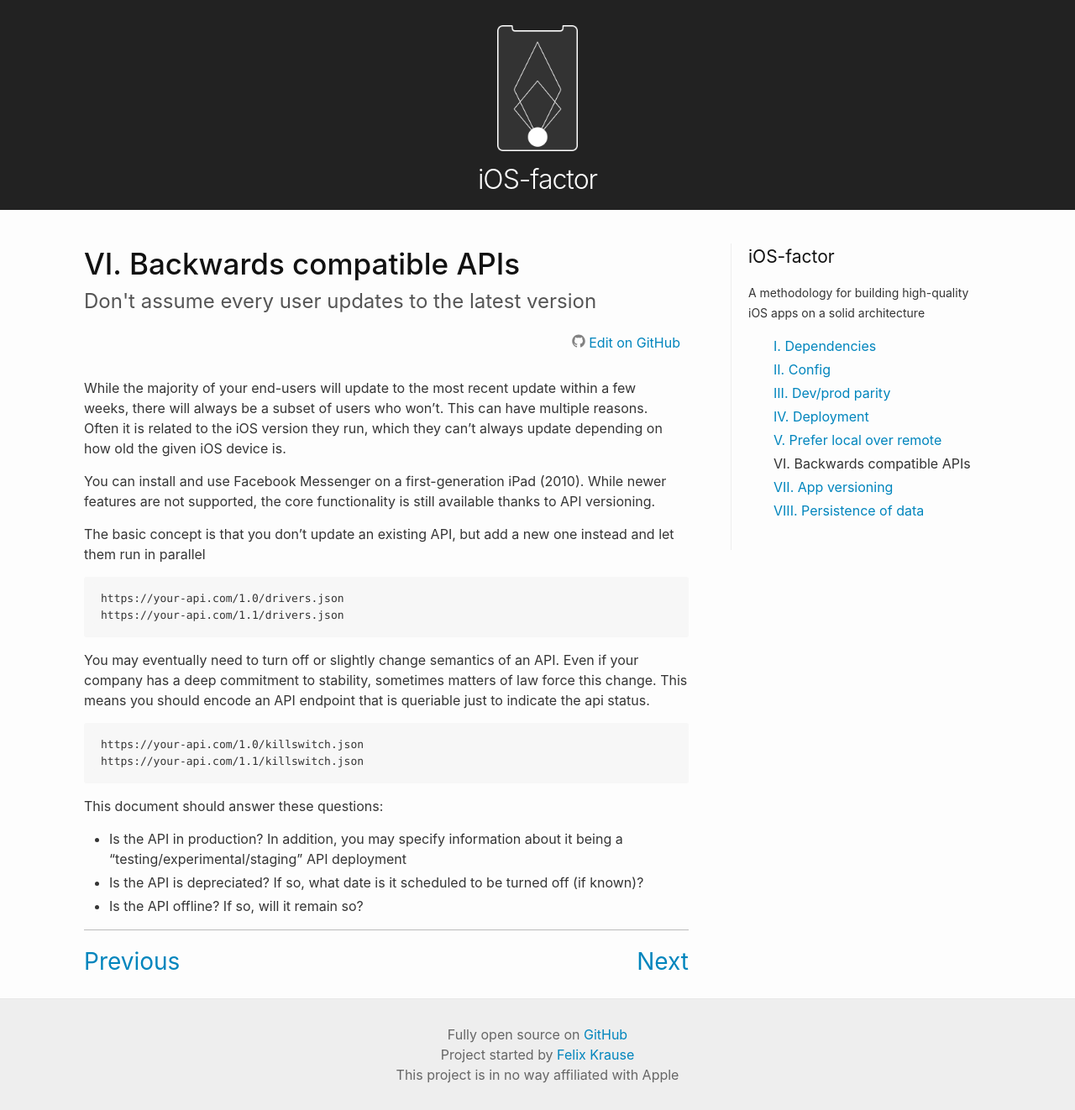
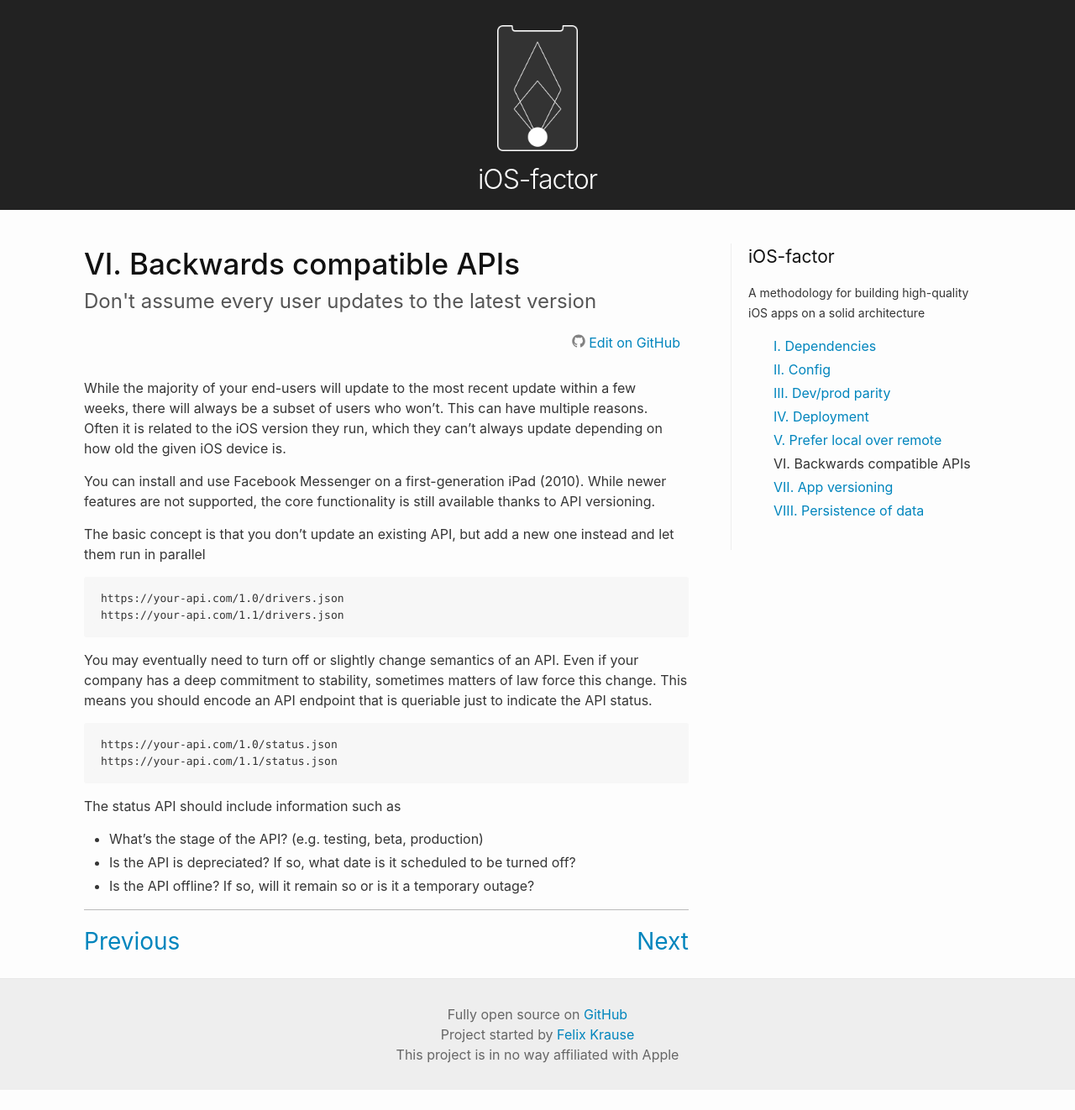
Before and after one commit to ios-factor/ios-factor.com, a Jekyll site: the page built from factors/backwards-compatible-apis.md, in a window 1280 px wide. Shown: the whole page at 84% size. Built offline with Jekyll 4.4.1, drawn with Linux system fonts in a browser that asks for light colours; after the commit the page ends 1298 px from its top, so only the background shows below that.

Commit message:
Wording tweaks for API doc

````diff
--- a/factors/backwards-compatible-apis.md
+++ b/factors/backwards-compatible-apis.md
@@ -14,15 +14,15 @@ https://your-api.com/1.0/drivers.json
 https://your-api.com/1.1/drivers.json
 ```
 
-You may eventually need to turn off or slightly change semantics of an API. Even if your company has a deep commitment to stability, sometimes matters of law force this change. This means you should encode an API endpoint that is queriable just to indicate the api status.
+You may eventually need to turn off or slightly change semantics of an API. Even if your company has a deep commitment to stability, sometimes matters of law force this change. This means you should encode an API endpoint that is queriable just to indicate the API status.
 
 ```
-https://your-api.com/1.0/killswitch.json
-https://your-api.com/1.1/killswitch.json
+https://your-api.com/1.0/status.json
+https://your-api.com/1.1/status.json
 ```
 
-This document should answer these questions:
+The status API should include information such as
 
- - Is the API in production? In addition, you may specify information about it being a "testing/experimental/staging" API deployment
- - Is the API is depreciated? If so, what date is it scheduled to be turned off (if known)?
- - Is the API offline? If so, will it remain so?
+ - What's the stage of the API? (e.g. testing, beta, production)
+ - Is the API is depreciated? If so, what date is it scheduled to be turned off?
+ - Is the API offline? If so, will it remain so or is it a temporary outage?
````
